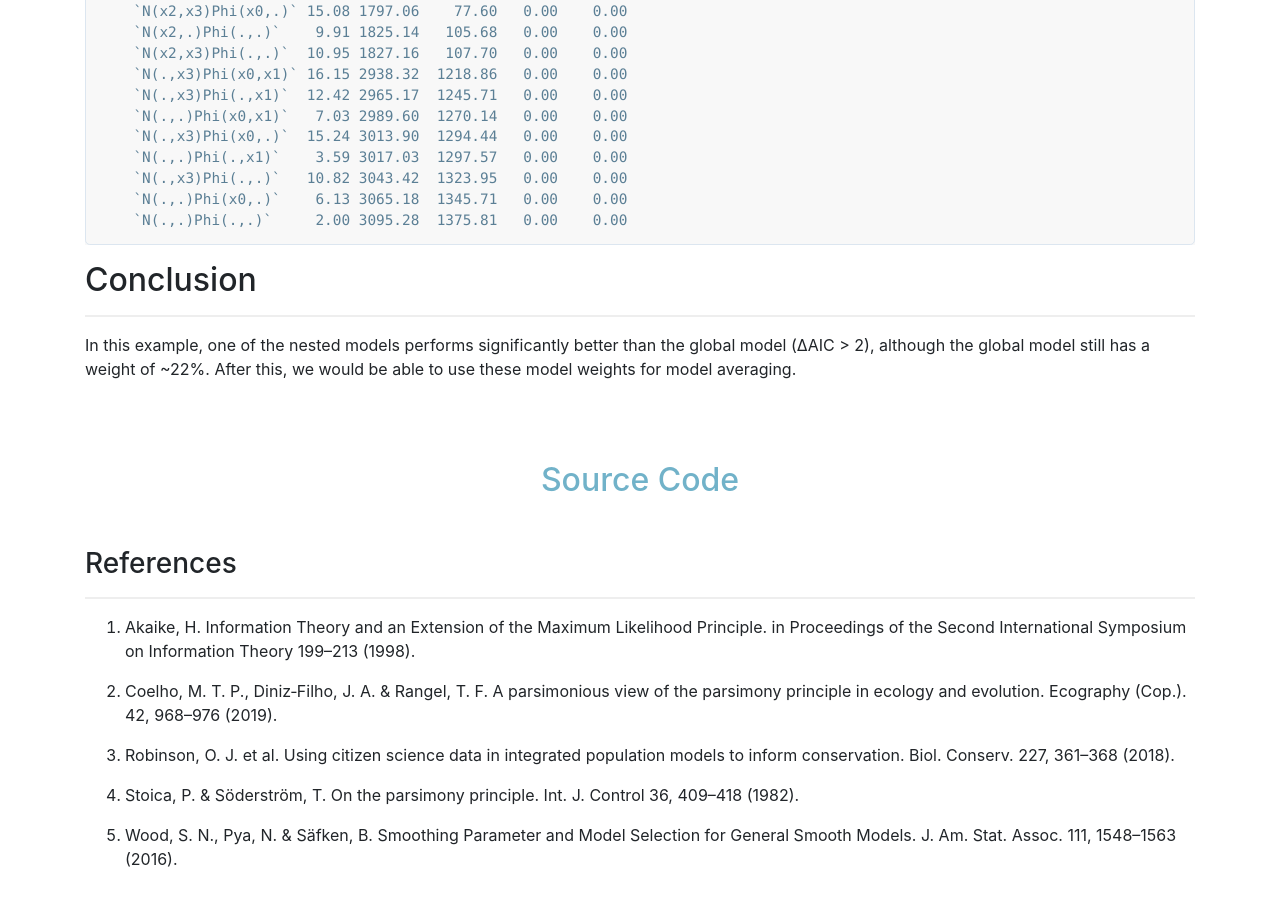
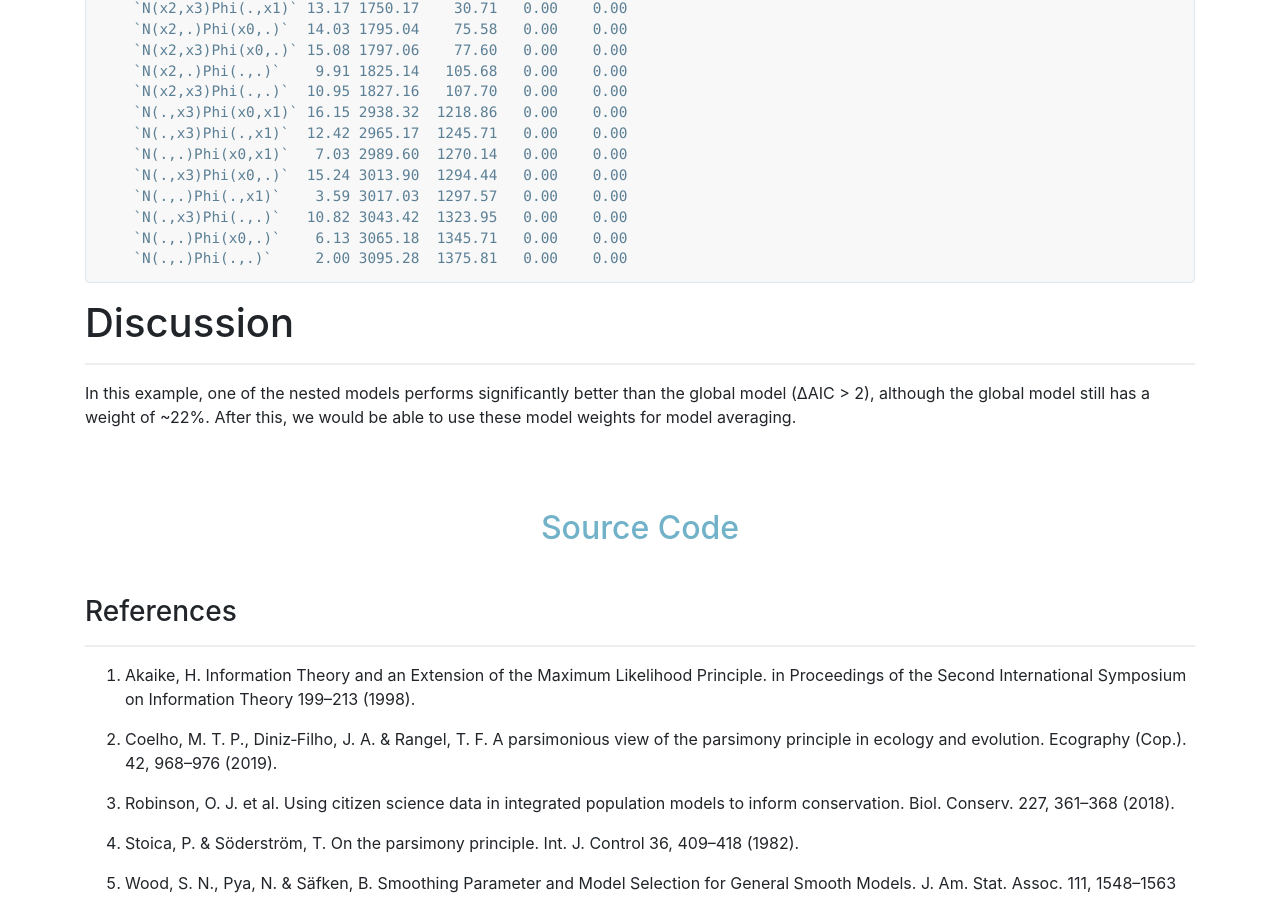
Before and after one commit to chrisyeh96/chrisyeh96.github.io, a Jekyll site: the page built from _posts/2019-05-29-Auto-Nested-Mod.md, in a window 1280 px wide and 900 px high, scrolled down 8624 px. Built offline with Jekyll 4.4.1, drawn with Linux system fonts in a browser that asks for light colours; nearby versions of some CDN libraries.

Commit message:
Update 2019-05-29-Auto-Nested-Mod.md

````diff
--- a/_posts/2019-05-29-Auto-Nested-Mod.md
+++ b/_posts/2019-05-29-Auto-Nested-Mod.md
@@ -5,13 +5,13 @@
 use_code: true
 ---
 
-## Summary
+# Summary
 ---
 <i>This is a tutorial on model comparison for ziplss GAMs after automatically generating all nested models and running them in parallel.</i>
 
 <br>
 
-## Introduction
+# Introduction
 ---
 Statistical models are widely used in ecology to improve our understanding of ecological dynamics and processes. At their foundation, these models quantify the relationships between a response variable and a suite of explanatory covariates. These covariates can be observational or environmental, described in linear or non-linear fashion, depending on the modeling approach. However, determining which covariates to include in a model can be a bit tricky. One of the most commonly accepted methods to determine a model formula is through AIC model comparison and averaging of nested models within a global model. A global model is one that is fully-defined with the inclusion of all considered covariates, while nested models include only a subset of those covariates. Although a global model includes more information, nested models sometimes perform better, as predicted by the principle of parsimony. Also known as Occam's Razor, this principle states that the simplest explanation is often correct, supporting the case for a more parsimonious model (Stoica & Söderström 1982, and for a recent discussion on this topic, see: Coelho *et al.* 2019). This necessitates the model comparison process, as otherwsie we would always build and select a model with the greatest number of covariates.
 
@@ -23,7 +23,7 @@
 
 <br>
 
-## Methods
+# Methods
 ---
 ### Borrowing simulated data for reproducibility
 
@@ -338,7 +338,7 @@
 models.aictab = round(models.aictab,2)
 ```
 
-## Results
+# Results
 ---
 Finally, we can print the resulting model comparison table.
 
@@ -365,7 +365,7 @@
     `N(.,.)Phi(.,.)`     2.00 3095.28  1375.81   0.00    0.00
 ```
 
-## Conclusion
+# Discussion
 ---
 In this example, one of the nested models performs significantly better than the global model (ΔAIC > 2), although the global model still has a weight of ~22%. After this, we would be able to use these model weights for model averaging.
 
````
